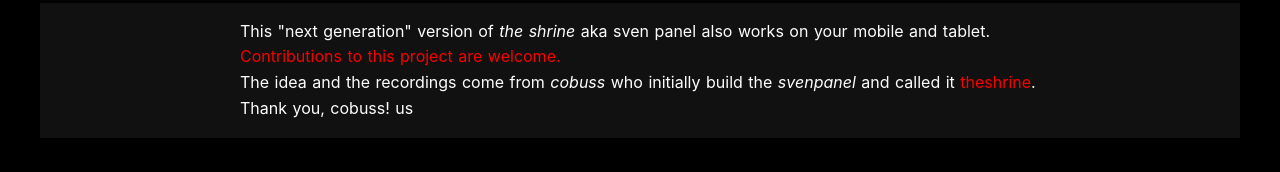
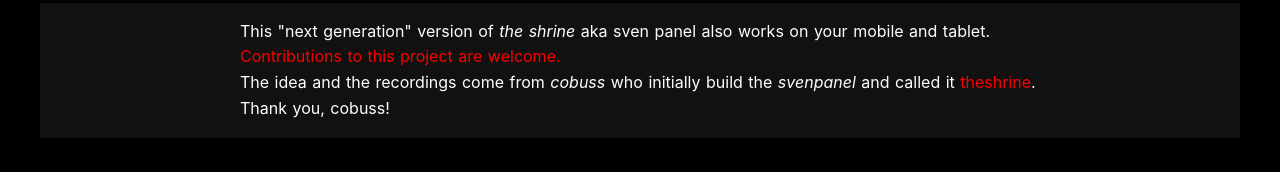
Before and after one commit to svenpanel/the-shrine-ng, a Nuxt app: page / in a window 1280 px wide. Shown: the part 1003-1175 px from the top of the page. Built offline with nearby package versions, Linux system fonts and the light colour scheme; a web font is replaced by a local one.

Commit message:
fix: typo

```diff
--- a/pages/index.vue
+++ b/pages/index.vue
@@ -42,7 +42,7 @@
         the <em>svenpanel</em> and called it
         <a href="http://theshrine.de" target="_blank" rel="noopener noreferrer nofollow">
           theshrine</a>.
-        Thank you, cobuss! us
+        Thank you, cobuss!
       </p>
     </div>
 
```
